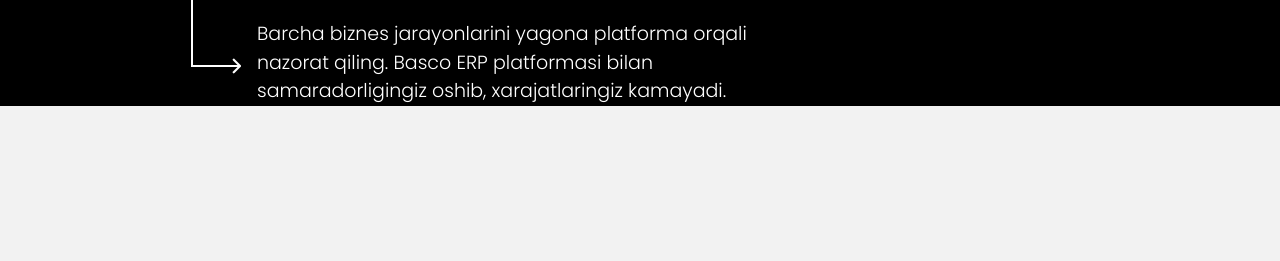
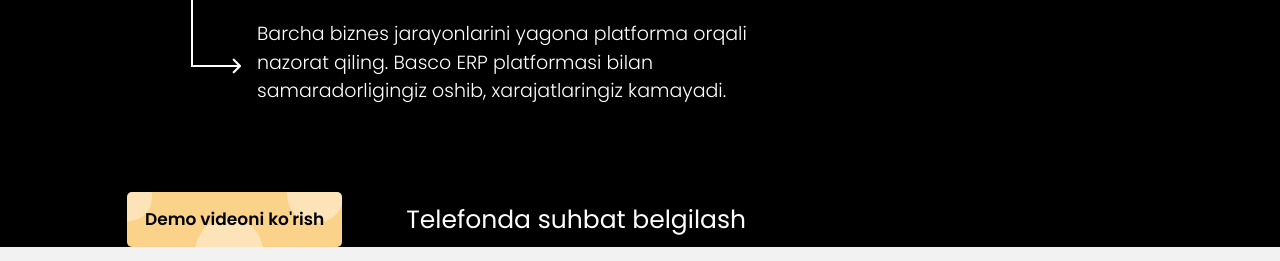
Before and after one commit to SlavaGvsh/homework_markup_Basko, a plain HTML site: page index.html in a window 1280 px wide. Shown: the part 539-800 px from the top of the page. Drawn offline with Linux system fonts and the light colour scheme.

Commit message:
Initial changes

```diff
--- a/css/style.scss
+++ b/css/style.scss
@@ -134,7 +134,7 @@
       font-size: 19px;
       line-height: 1.5;
       max-width: 521px;
-      margin-left: 206px;
+      margin: 0 0 86px 206px;
       position: relative;
       &:before{
         content: "";
@@ -146,8 +146,66 @@
         background: url(../img/barcha/arrows-main.png) 0 0 no-repeat;
       }
     }
+    &__info{
+      display: flex;
+      justify-content: space-around;
+      align-items: center;
+      padding-left: 44px;
+      .barcha__info__btn{
+        overflow: hidden;
+        display: inline-block;
+        font-weight: bold;
+        font-size: 15px;
+        line-height: 1.5;
+        padding: 15px 18px;
+        border-radius: 5px;
+        background-color: #FBD289;
+        color: #000;
+        position: relative;
+
+        &:before,
+        &:after{
+          content: "";
+          top: -18px;
+          left: -22px;
+          position: absolute;
+          width: 47px;
+          height: 47px;
+          background-color: rgba(255, 255, 255, 0.4);
+          border-radius: 50%;
+        }
+        &:after{
+          top: -26px;
+          left: 160px;
+          width: 57px;
+          height: 57px;
+
+        }
+        span{
+          position: relative;
+          z-index: 2;
+          font-size: 17px;
+          line-height: 1.5;
+          font-weight: 600;
+          &::before{
+            content: "";
+            top: 11px;
+            left: 50px;
+            position: absolute;
+            width: 68px;
+            height: 68px;
+            background-color: rgba(255, 255, 255, 0.4);
+            border-radius: 50%;
+            z-index: -1;
+          }
+        }
+      }
+
+
+    }
 
   }
+
 }
 
 
--- a/index.html
+++ b/index.html
@@ -27,7 +27,11 @@
             <div class="barcha__main">
                <h1>Diqqatingizni <span>biznesingizdagi eng muhim ishlarga qarating.</span> Qolgan ishlarni avtomatlashtiring</h1>
                <p>Barcha biznes jarayonlarini yagona platforma orqali nazorat qiling. Basco ERP platformasi bilan samaradorligingiz oshib, xarajatlaringiz kamayadi.</p>
-
+               <div class="barcha__main__info">
+                     <a class="barcha__info__btn" href="#"><span>Demo videoni ko'rish</span></a>
+                  <!-- </div> -->
+                  <a  class="barcha__info__link" href="#">Telefonda suhbat belgilash</a>
+               </div>
             </div>
             <div class="bracha__img">
             </div>
```
Also changed, not shown: css/style.css, img/btn/k1.png (added), img/btn/k2.png (added), img/btn/k3.png (added), 1 other file.
